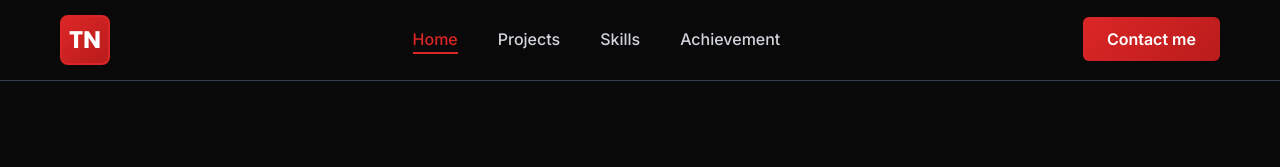
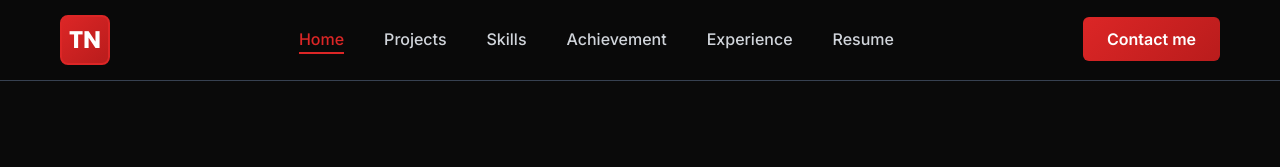
Before and after one commit to Tebogo17/Portfolio-Website, a plain HTML site: page index.html in a window 1280 px wide. Shown: the top 167 px of the page. Drawn offline with nearby package versions, Linux system fonts and the light colour scheme.

Commit message:
Updating CV and inserting experince

```diff
--- a/index.html
+++ b/index.html
@@ -21,6 +21,8 @@
                 <li><a href="#projects" class="nav-link">Projects</a></li>
                 <li><a href="#skills" class="nav-link">Skills</a></li>
                 <li><a href="#awards" class="nav-link">Achievement</a></li>
+                <li><a href="#experience" class="nav-link">Experience</a></li>
+                <li><a href="#resume" class="nav-link">Resume</a></li>
             </ul>
             <div class="nav-contact">
                 <a href="#contact" class="contact-btn">Contact me</a>
```
